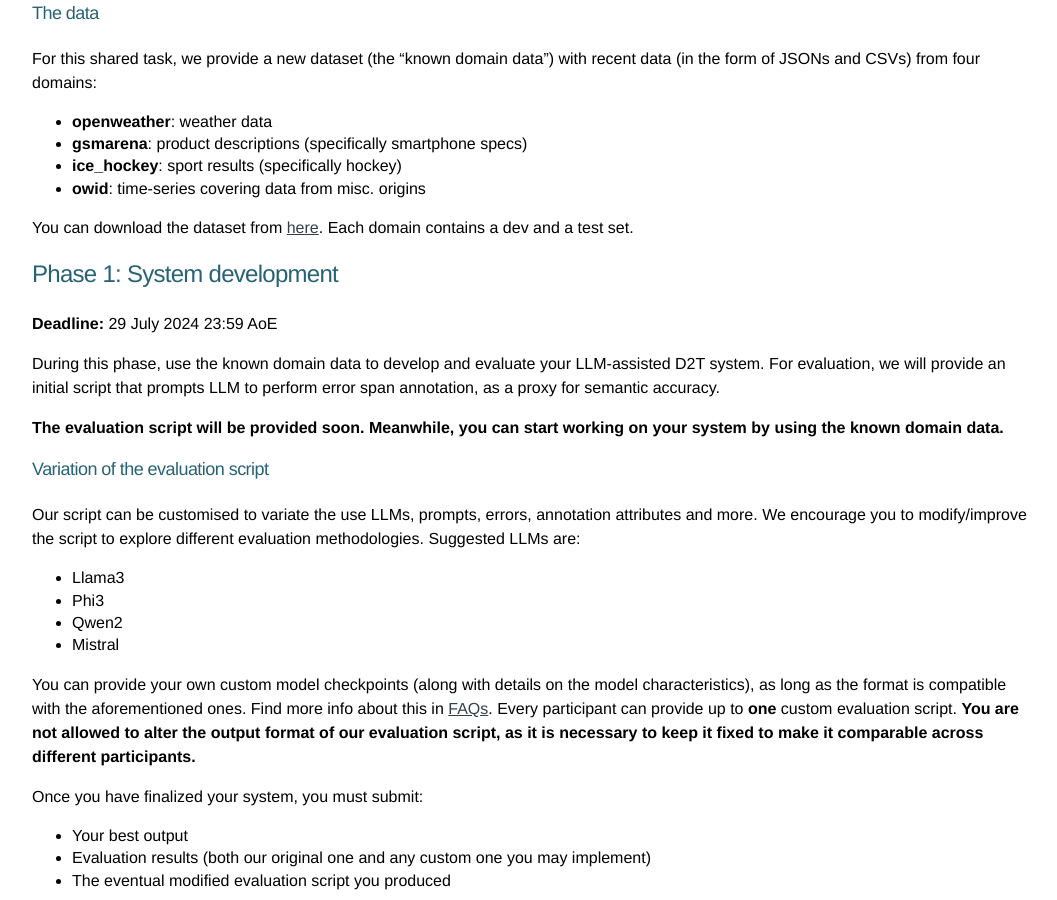
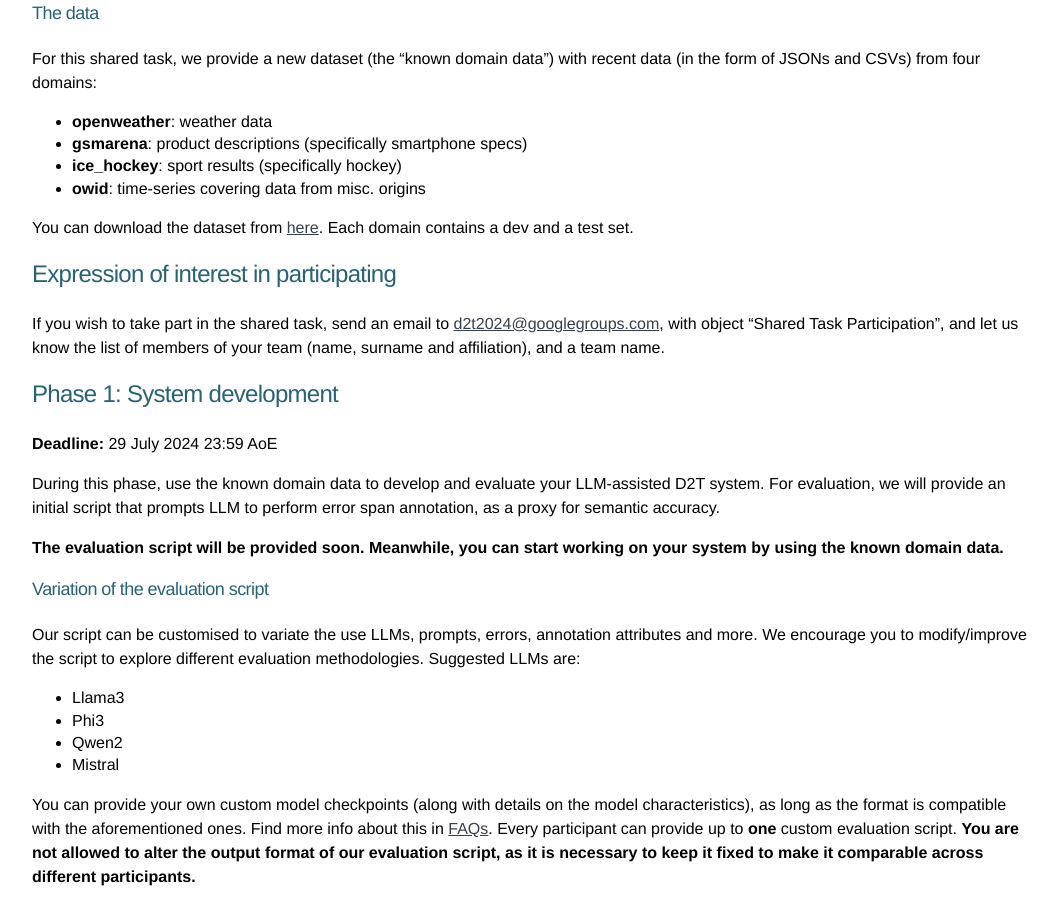
Before and after one commit to practicald2t/practicald2t.github.io, a Jekyll site: the page built from pages/shared_task.md, in a window 1280 px wide and 900 px high, scrolled down 582 px. Shown: the whole window, without its empty margins (108-1165 px from the left). Built offline with Jekyll 4.4.1, drawn with Linux system fonts in a browser that asks for light colours.

Commit message:
Update shared_task.md

```diff
--- a/pages/shared_task.md
+++ b/pages/shared_task.md
@@ -30,6 +30,9 @@ For this shared task, we provide a new dataset (the "known domain data") with re
 - **owid**: time-series covering data from misc. origins
 
 You can download the dataset from [here](https://practicald2t.github.io/assets/shared_task_data/known_domains.zip). Each domain contains a dev and a test set.
+
+## Expression of interest in participating
+If you wish to take part in the shared task, send an email to [d2t2024@googlegroups.com](d2t2024@googlegroups.com), with object "Shared Task Participation", and let us know the list of members of your team (name, surname and affiliation), and a team name.
 
 ## Phase 1: System development
 **Deadline:** 29 July 2024 23:59 AoE
```
